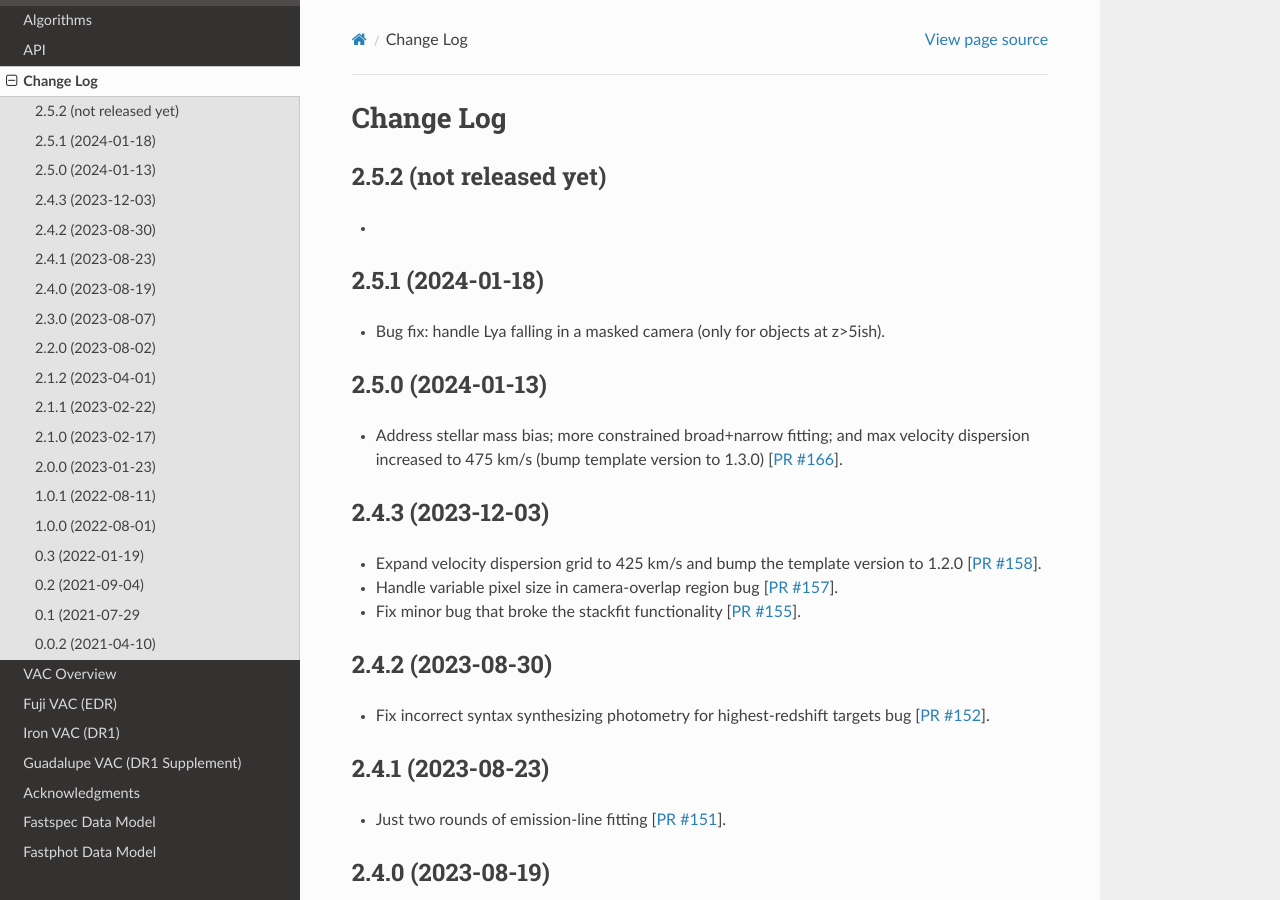
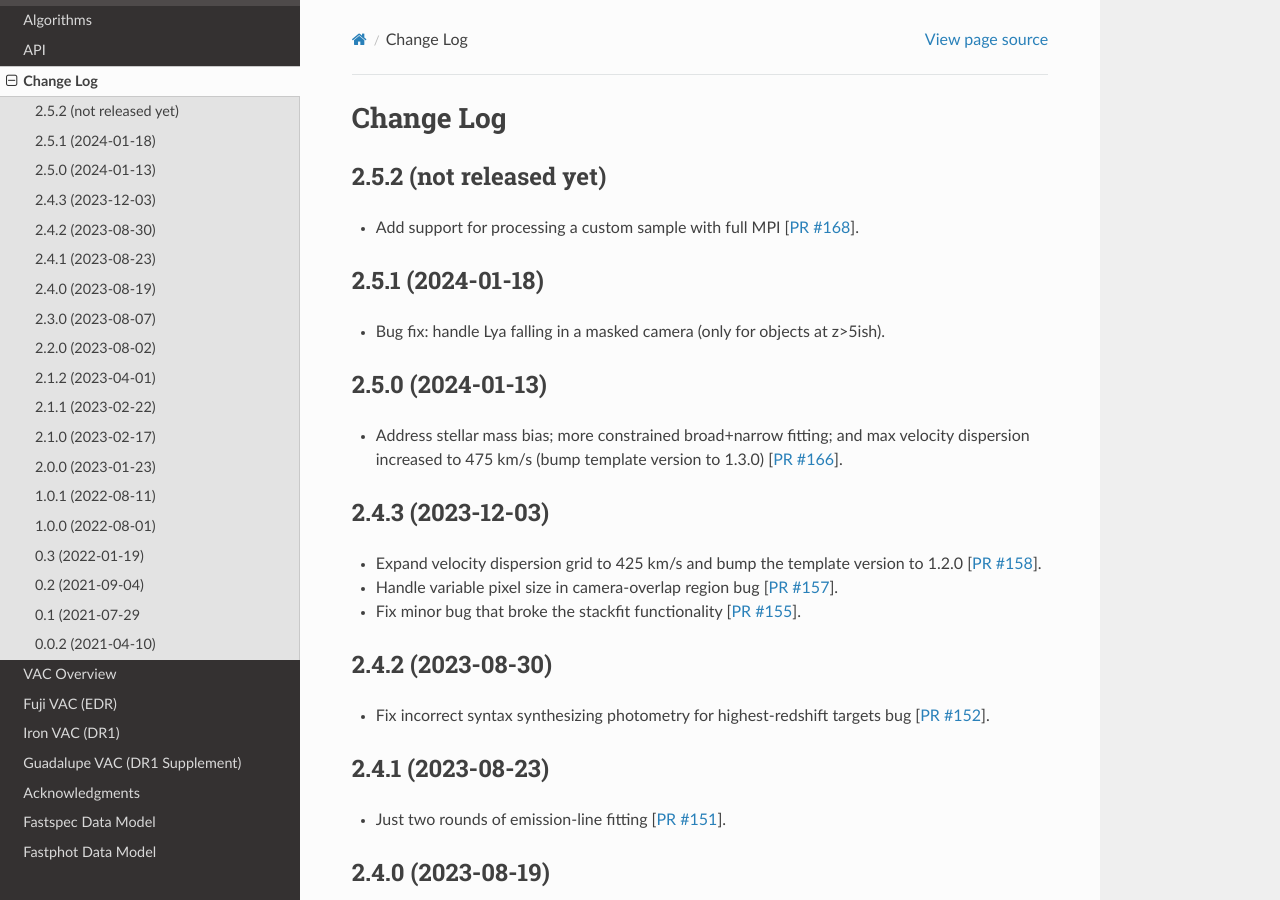
Before and after one commit to desihub/fastspecfit, a Sphinx documentation site: the page built from doc/changes.rst, in a window 1280 px wide and 900 px high. Built offline with Sphinx 7.4.7 and the Read the Docs theme 2.0.0, drawn with Linux system fonts in a browser that asks for light colours.

Commit message:
update change log [ci skip]

```diff
--- a/doc/changes.rst
+++ b/doc/changes.rst
@@ -5,7 +5,9 @@ Change Log
 2.5.2 (not released yet)
 ------------------------
 
-*
+* Add support for processing a custom sample with full MPI [`PR #168`_].
+
+.. _`PR #168`: https://github.com/desihub/fastspecfit/pull/168
 
 2.5.1 (2024-01-18)
 ------------------
```
